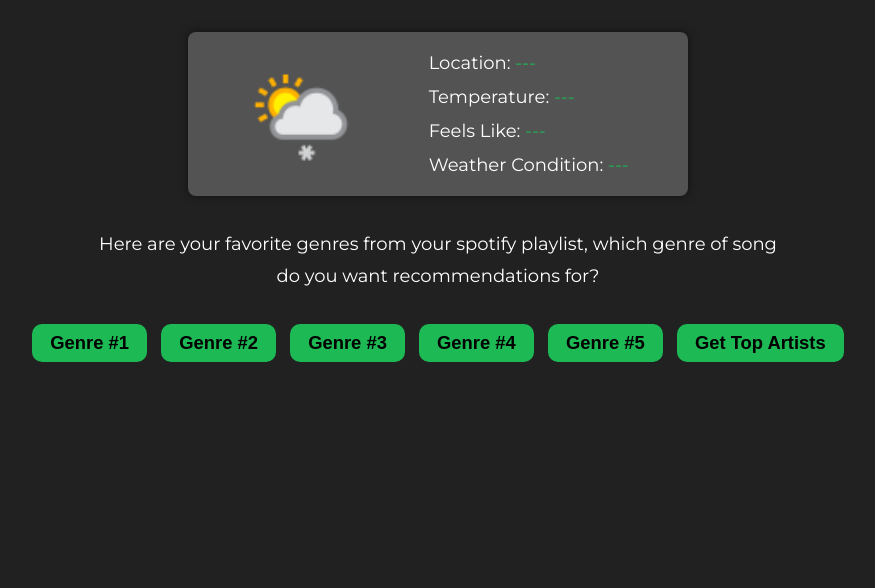
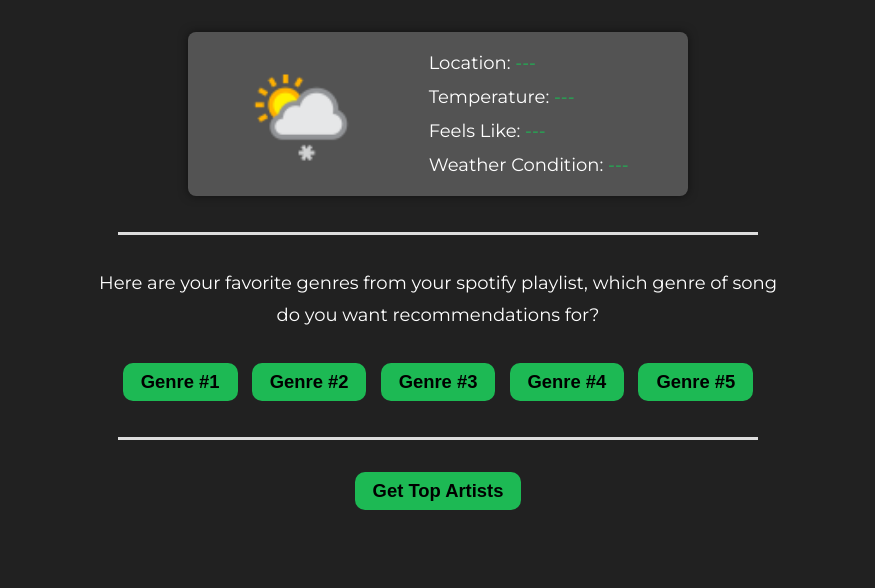
Before and after one commit to jacobnguyen-cs/SongShine, a Flask app: page / in a window 1280 px wide. Shown: the part 334-922 px from the top of the page, without its empty margins (202-1077 px from the left). Before the commit the page ends 696 px from the top, so only its background shows below. Run offline with Flask 3, Linux system fonts and the light colour scheme.

Commit message:
Adjustments made to retrieve and display the user's top ten artists. Added section dividers.

```diff
--- a/SongShineApp/server.py
+++ b/SongShineApp/server.py
@@ -69,6 +69,7 @@ def callback():
 
     response = requests.post(TOKEN_URL, data=req_body)
     token_info = response.json()
+    # print("TOKEN INFO:", token_info)
 
     # Fetch user profile
     headers = {
@@ -76,6 +77,7 @@ def callback():
     }
     user_response = requests.get(API_BASE_URL + '/me', headers=headers)
     user_data = user_response.json()
+    print("USER DATA:\n", user_data)
 
     session['access_token'] = token_info['access_token']
     session['refresh_token'] = token_info['refresh_token']
--- a/SongShineApp/static/app.js
+++ b/SongShineApp/static/app.js
@@ -143,7 +143,28 @@ document.getElementById('topItemsButton').addEventListener('click', () => {
     fetch('http://localhost:8080/top_items')
         .then(response => response.json())
         .then(data => {
-            console.log('Top Items:', data);
+            console.log('Top Artists: ', data.top_items);
+            // console.log('Top Items:', data);
+            displayTopArtists(data.top_items)
         })
         .catch(error => console.error('Error fetching top items:', error));
 });
+
+function displayTopArtists(topArtists) {
+    const artistList = document.getElementById('artistList');
+    if (!artistList) {
+        console.error('Elemenet with id "artistList" not found');
+        return;
+    }
+
+    artistList.innerHTML = '';
+
+    topArtists.slice(0, 10).forEach((artist, index) => {
+        const listItem = document.createElement('li');
+        listItem.classList.add('artist-item');
+
+
+        listItem.innerHTML = `<span class="artist-number">${index + 1}.</span> <span class="artist-name">${artist.name}</span> (${artist.genres.join(', ')})`;
+        artistList.appendChild(listItem);
+    });
+}
--- a/SongShineApp/static/style.css
+++ b/SongShineApp/static/style.css
@@ -243,6 +243,33 @@ a{
   background-color:#ffffff;
 }
 
+.artist-item {
+  text-align: center;
+  margin-bottom: 10px;
+  padding: 10px;
+  display: flex;
+  align-items: center;
+}
+.artist-number {
+  margin-right: 10px;
+}
+.artist-name {
+  font-weight: bold;
+  font-size: 18px;
+  display: block;
+  margin-right:10px;
+}
+
+.section-divider {
+  margin-top: 20px;
+  border: none;
+  height: 3px;
+  background-color: #ddd;
+  width: 50%;
+  margin-left: auto;
+  margin-right: auto;
+}
+
 .loader {
     transform: rotateZ(45deg);
     perspective: 1000px;
--- a/SongShineApp/templates/index.html
+++ b/SongShineApp/templates/index.html
@@ -42,6 +42,11 @@
 
             </div>
         </div>
+    </section>
+
+    <hr class ="section-divider">
+
+    <section class="main">
         <div class="genre--section">
             <p class="genre--title">Here are your favorite genres from your spotify playlist, which genre of song do you want recommendations for?</p>
             <div class="genre-btns">
@@ -50,8 +55,20 @@
                 <button class="gere-btns">Genre #3</button>
                 <button class="gere-btns">Genre #4</button>
                 <button class="gere-btns">Genre #5</button>
+            </div>
+        </div>
+    </section>
+
+    <hr class ="section-divider">
+
+    <section class="main">
+        <div class="genre--section">
+            <div class="genre-btns">
                 <button class="gere-btns" id="topItemsButton">Get Top Artists</button>
             </div>
+            <ol class="artist-list" id="artistList">
+                <!-- Top artists to be dynamically added here-->
+            </ol>
         </div>
     </section>
     <script src = "./static/app.js"></script>
```
